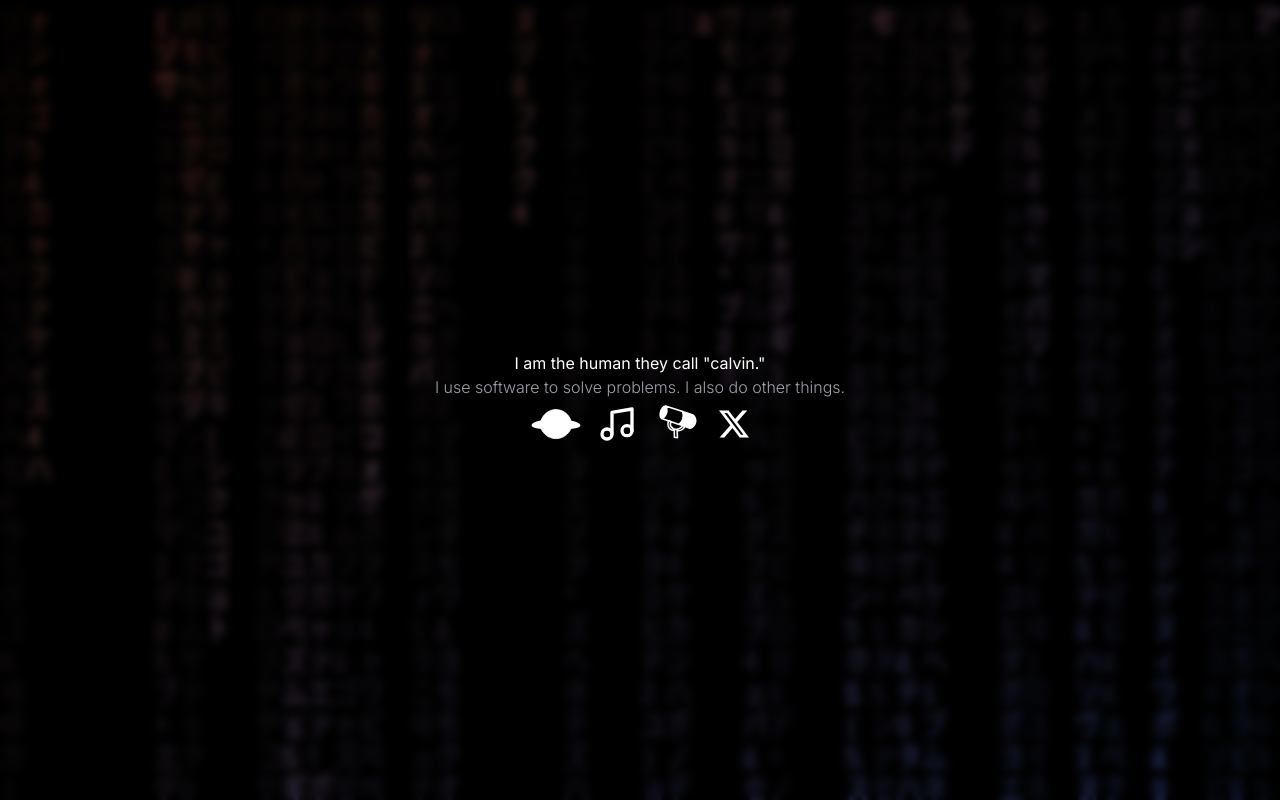
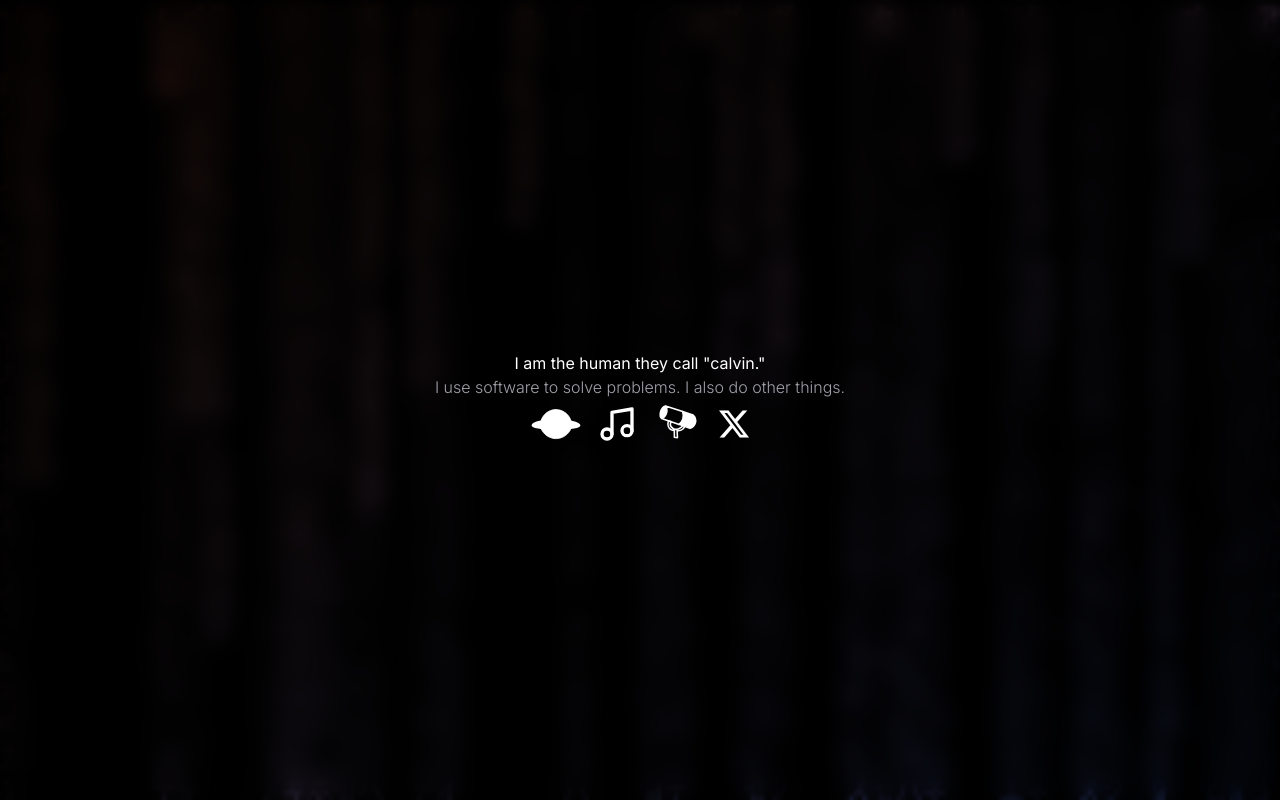
Before and after one commit to calvinusesyourcode/calvin.art-v3, a Next.js app: page / in a window 1280 px wide. Built offline with nearby package versions, Linux system fonts and the light colour scheme.

Commit message:
backdrop blur??

```diff
--- a/app/page.tsx
+++ b/app/page.tsx
@@ -109,7 +109,7 @@ export default function SaturnIndexPage() {
         <SimpleMatrixCanvas className="w-full h-full z-20" rgbacolor='rgba(255, 255, 255, 0.5)' />
       </div>
       <div className="absolute bg-gradient-to-br from-orange-900 to-blue-900 opacity-90 mix-blend-overlay w-full h-full top-0 left-0 z-30"/>
-      <div className="absolute flex justify-center w-full h-full top-0 left-0 items-center z-40 backdrop-blur-sm">
+      <div className="absolute flex justify-center w-full h-full top-0 left-0 items-center z-40 backdrop-blur-sm md:backdrop-blur-md">
         <div className=" rounded  p-8 font-sans text-white items-center flex flex-col">
           <span>I am the human they call &quot;calvin.&quot;</span>
           <span className="text-muted-foreground font-light">I use software to solve problems. I also do other things. </span>
```
